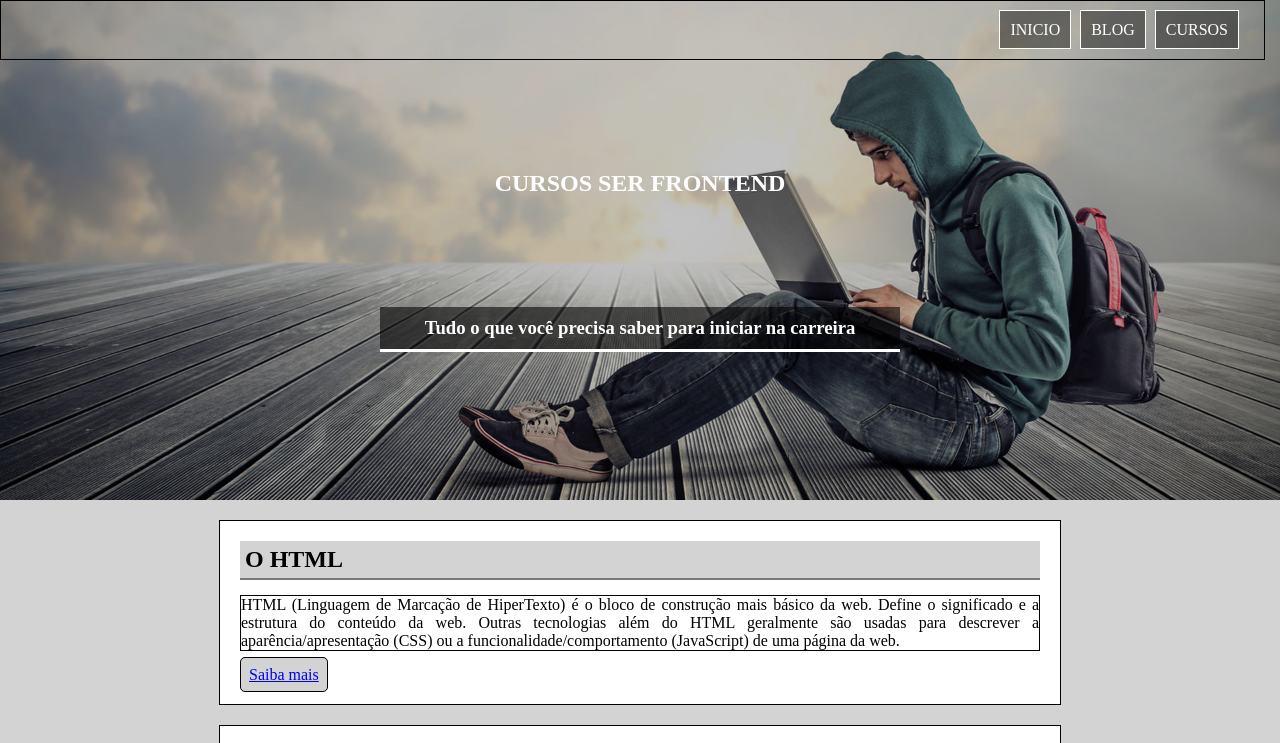
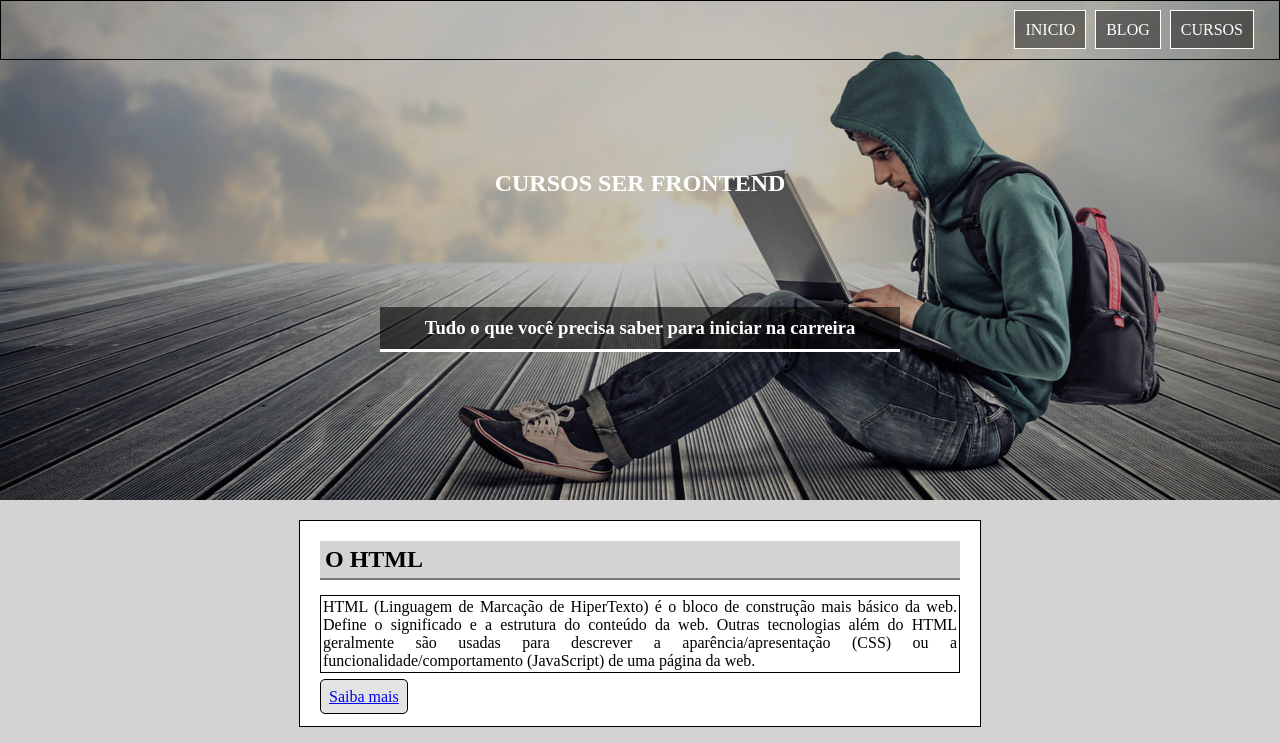
Before and after one commit to DevNdn/CWD-Img, a plain HTML site: page index.html in a window 1280 px wide. Shown: the top 743 px of the page. Drawn offline with Linux system fonts and the light colour scheme.

Commit message:
clamp width on article main

```diff
--- a/style.css
+++ b/style.css
@@ -16,7 +16,6 @@ body {
   background-image: url(imagens/bg-3.jpg);
   background-size: cover;
   background-position: center;
-  background-attachment: fixed;
   width: 100%;
   height: 500px;
   display: inline-block;
@@ -42,7 +41,7 @@ h3 {
   text-align: right;
   padding: 20px;
   margin: auto;
-  margin-right: 15px;
+
 
 }
 
@@ -67,6 +66,7 @@ article {
   border: 1px solid black;
   background-color: white;
   width: 800px;
+  width: clamp(400px, 50%, 800px);
   margin: auto;
   margin-top: 20px;
   padding: 20px;
@@ -84,12 +84,12 @@ article > p {
   border: 1px solid black;
   margin: 15px 0px 15px 0px;
   text-align: justify;
+  padding: 2px;
 }
 
 article > a {
   border: 1px solid black;
-  background-color: lightgray;
+  background-color: rgba(211, 211, 211, 0.637);
   border-radius: 5px;
   padding: 8px;
-
 }
```
